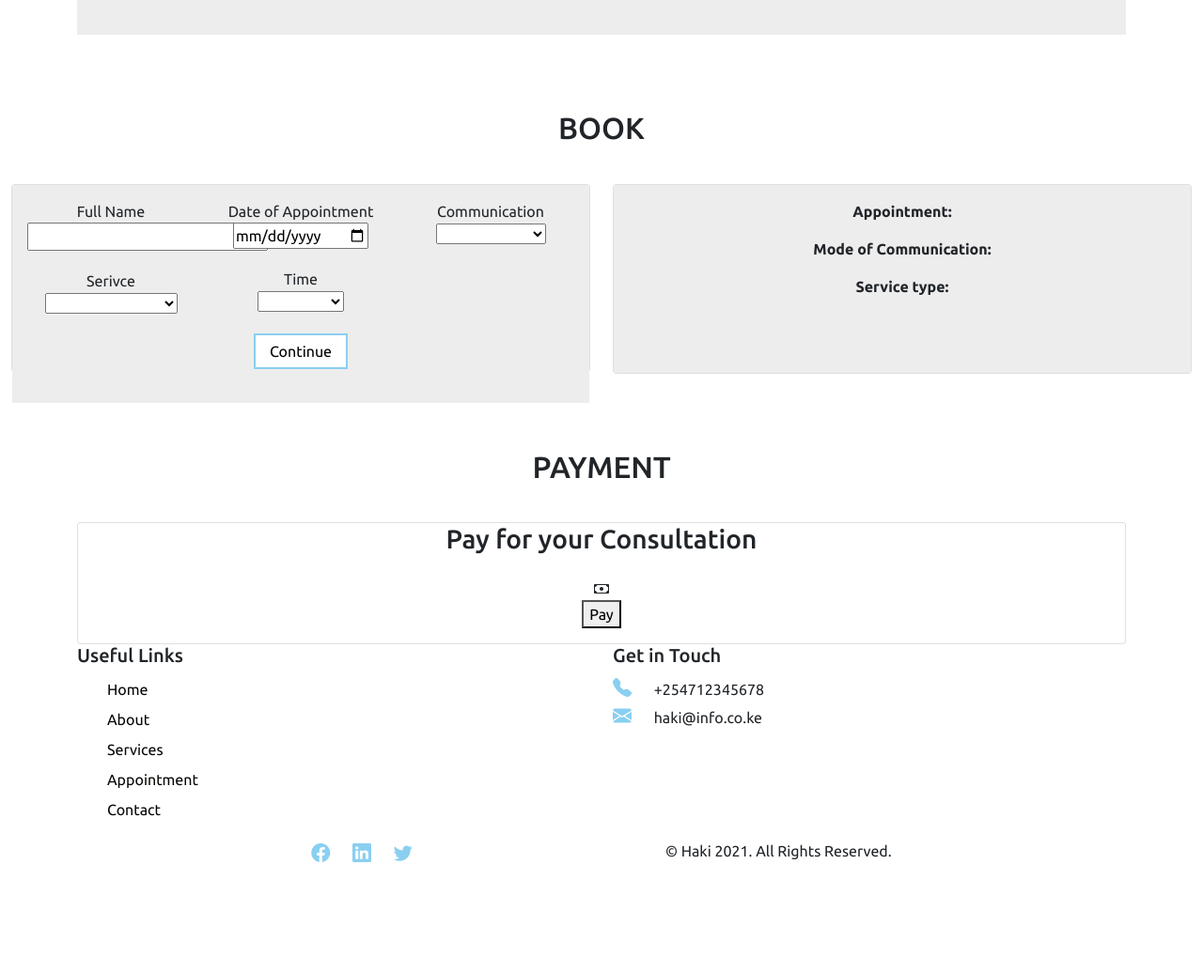
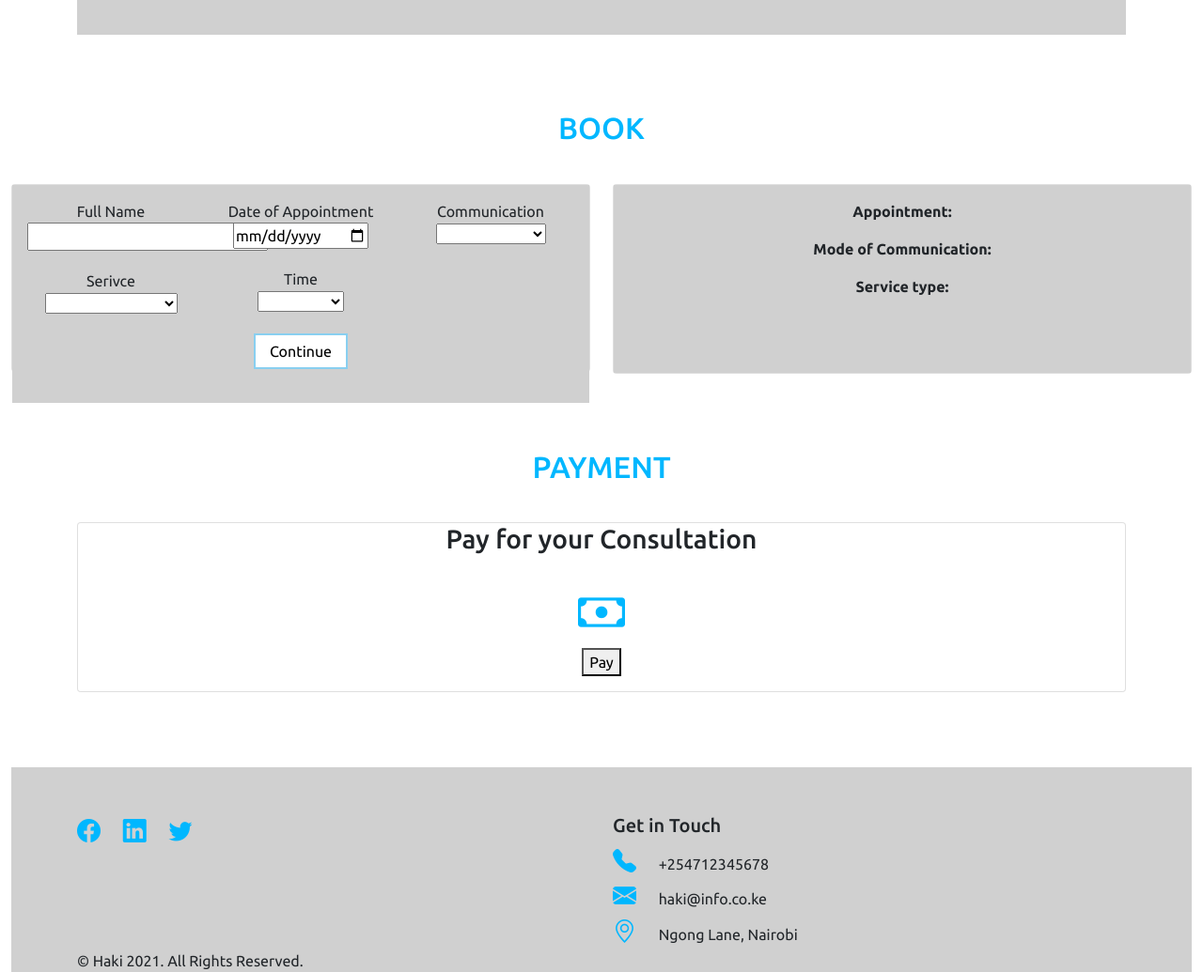
Before and after one commit to Wakarende/Haki, a plain HTML site: page pages/book.html in a window 1280 px wide. Shown: the part 738-1773 px from the top of the page at 94% size. Before the commit the page ends 1662 px from the top, so only its background shows below. Drawn offline with nearby package versions, Linux system fonts and the light colour scheme.

Commit message:
add payment output

```diff
--- a/css/style.css
+++ b/css/style.css
@@ -50,7 +50,7 @@
   margin-top: 20px;
 }
 .info-btn:hover {
-  background: #89CFF0;
+  background: rgb(0, 183, 255);
   border: 1px solid #080705;
   color: black;
 }
@@ -60,24 +60,29 @@
 .flex-info-body {
   display: flex;
   flex-direction: column;
-  background: #ededed;
+  background: #d0d0d0;
 }
  /* How it works  */
 .bi-book {
   font-size: 50px;
   line-height: 2;
-  color: #89CFF0;
+  color: rgb(0, 183, 255);
 }
-
+.book-title {
+  color: rgb(0, 183, 255);
+}
+.payment-title{
+  color: rgb(0, 183, 255);
+}
 .how-it-works {
   margin-bottom: 80px;
-  background: #ededed;
+  background: #d0d0d0;
   padding:40px;
   color: #080705;
 }
 /* Print Message  */
 .message {
-  background: #ededed;
+  background: #d0d0d0;
   height: 200px;
 }
 .message-text {
@@ -90,11 +95,10 @@
   margin-bottom: 20px;
 }
 
-/* card rows book section  */
-.form-info
 /* footer  */
-.footer {
-  background: #ededed;
+.footer{
+  margin-top: 80px;
+  background: #d0d0d0;
   padding-top: 50px;
 }
 .footer-link {
@@ -106,8 +110,8 @@
   text-align: center;
 }
 .bi-footer {
-  font-size: 20px;
-  color: #89CFF0;
+  font-size: 25px;
+  color: rgb(0, 183, 255);
   margin-right:20px;
 }
 .bi-footer span {
@@ -124,4 +128,8 @@
 .payment {
   display: none;
 }
+.bi-payment {
+  font-size: 50px;
+  color: rgb(0, 183, 255)
+}
 /* END OF APPOINTMENT CSS  */
--- a/js/script.js
+++ b/js/script.js
@@ -18,6 +18,9 @@
       }
     });
     });
+
+
+
   });
 
   // Payment click functions
@@ -25,34 +28,25 @@
   $(document).ready(function() {
     $("#pay").click(function() {
       $("#payment").slideDown();
-    })
-
-  //  $("#paymentconfirm").click(function(event) {
-  //     event.preventDefault();
-  //     $("#payment").slideUp();
+    });
     });
 
 
   // Payment output
 
-  // $(document).ready(function() {
-  //   $("#payment").submit(function(event) {
-  //     event.preventDefault();
-  //   $("#paymentconfirm").click(function() {
-  //     var paymentName = $("#pname").val();
-  //     var paymentEmail = $("#email").val();
-  //     var paymentMode = $("#modeOfPayment option:selected").val();
+  $(document).ready(function() {
+    $("#payment").submit(function(event) {
+      event.preventDefault();
+    $("#paymentconfirm").click(function() {
+      var paymentName = $("#pname").val();
+      var email = $("#emailaddress").val();
 
-  //   if (paymentName == " ") {
-  //     alert("Kindly input your payment information.");
-  //   }else if(paymentEmail == "" || paymentMode == "") {
-  //     alert("Kindly input your payment information.");
-  //   }else{
-  //     alert ("Dear " + paymentName + "." + "Thank you for your "  + "transaction." + "We will send your receipt and more information on your session to your email address" )
-  //   }
-  //   });
-
-  //   });
-
-
-  // })
+    if (paymentName == " " || email == " ") {
+      alert("Kindly input your payment information.");
+    }else{
+      alert ("Dear " + paymentName + "." + "Thank you for your "  + "transaction.")
+      alert("We will send your receipt and more information on your session to " + email + ".");
+    }
+    });
+    });
+  });
--- a/pages/book.html
+++ b/pages/book.html
@@ -16,7 +16,7 @@
   <nav class="navbar navbar-light bg-light">
   </nav>
 <!-- Header  -->
-  <div class="container-flex">
+  <div id="appointment" class="container-flex">
     <div class=" container-fluid text-center  header-book">
       <h1>Book Your Appointment Today</h1>
       <p class="lead">Home // Book </p>
@@ -48,7 +48,7 @@
 <!-- FORM:client information  -->
   <div class="container-fluid">
     <section class="book text-center">
-      <h2>Book</h2>
+      <h2 class="book-title">Book</h2>
       <div class="row">
         <div class="col-md-6">
           <form class="info" id="form-info">
@@ -121,7 +121,7 @@
 <!-- Price  -->
     <section class="price text-center">
       <div class="container">
-        <h2>Payment</h2>
+        <h2 class="payment-title">Payment</h2>
         <div class="card">
           <h3>Pay for your Consultation</h3>
           <div class="card-body">
@@ -131,7 +131,7 @@
                 <label for="name" class="paymentname" id="paymentName">Full Name</label><br>
                 <input type="text" class="pname" id="pname"><br>
                 <label for="email" class="email" id="email">Email</label><br>
-                <input type="email" class="emailaddress" id="emailaddress"><br>
+                <input type="text" class="emailaddress" id="emailaddress"><br>
                 <label for="mode">Mode of Payment</label><br>
                 <select name="modeofpayment" id="modeOfPayment">
                   <option value=""></option>
@@ -145,20 +145,15 @@
         </div>
       </div>
     </section>
-  </div>
 <!-- Footer  -->
-  <footer class="footer sticky-bottom">
+  <footer>
+    <div class="footer">
       <div class="container">
         <div class="row">
           <div class="col-md-6">
-          <h5>Useful Links</h5>
-          <ul class="footer-nav">
-            <li class="footer-link"><a>Home</a></li>
-            <li class="footer-link"><a>About</a></li>
-            <li class="footer-link"><a>Services</a></li>
-            <li class="footer-link"><a>Appointment</a></li>
-            <li class="footer-link"><a>Contact</a></li>
-          </ul>
+              <i class="bi-footer bi-facebook bi-social"></i>
+              <i class="bi-footer bi-linkedin bi-social"></i>
+              <i class="bi-footer bi-twitter bi-social"></i>
           </div>
           <div class="col-md-6">
             <h5>Get in Touch</h5>
@@ -168,16 +163,16 @@
             <i class="bi-footer bi-envelope-fill"></i>
             <span>haki@info.co.ke</span>
             <br>
+            <i class="bi-footer bi-geo-alt"></i>
+            <span>Ngong Lane, Nairobi</span>
           </div>
         </div>
         <div class="footer-end">
-        <div class="flex-social">
-          <i class="bi-footer bi-facebook bi-social"></i>
-          <i class="bi-footer bi-linkedin bi-social"></i>
-          <i class="bi-footer bi-twitter bi-social"></i>
+
           </div>
           <div class="copy">
             &copy; Haki 2021. All Rights Reserved.
+          </div>
         </div>
       </div>
     </div>
```
Lines whose indentation alone changed are shown as unchanged.
